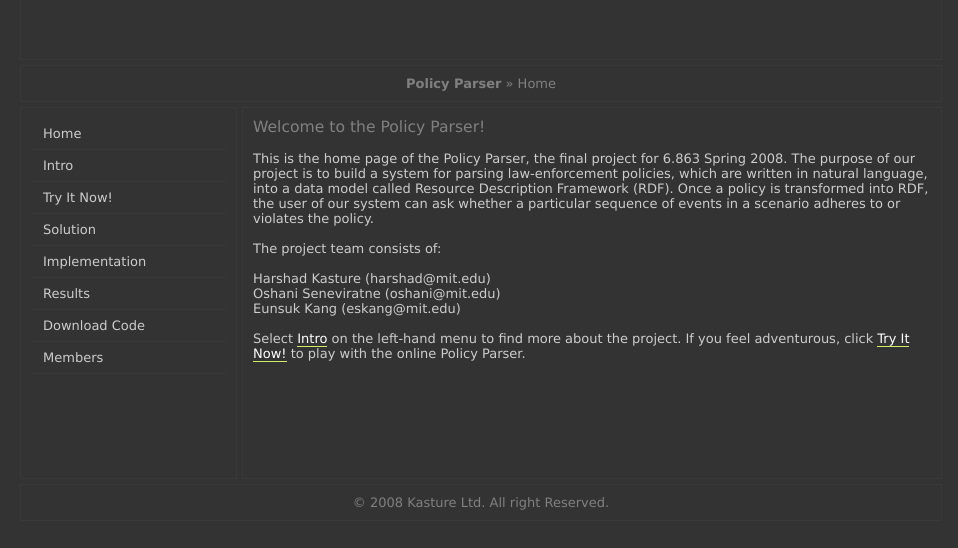
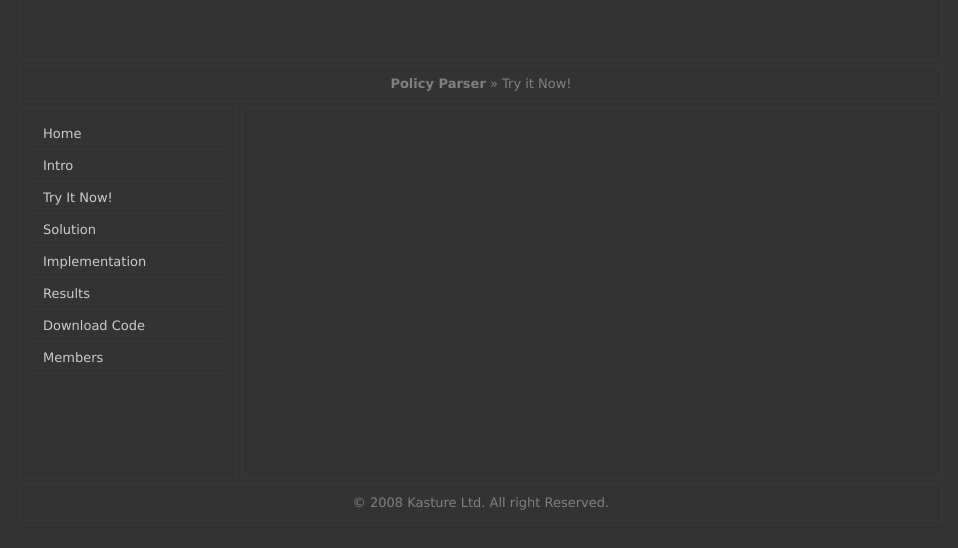
Before and after one commit to oshanis/justparseit, a plain HTML site: page doc/www/try.html in a window 1280 px wide. Shown: the part 72-620 px from the top of the page, without its empty margins (159-1117 px from the left). Drawn offline with Linux system fonts and the light colour scheme.

Commit message:
try it slate

```diff
--- a/doc/www/try.html
+++ b/doc/www/try.html
@@ -23,7 +23,7 @@
 		<!-- Begin Strap -->
 
         <div id="strap">
-<b>Policy Parser</b> &raquo; Home</div>
+<b>Policy Parser</b> &raquo; Try it Now!</div>
 
 		<!-- End Strap -->
 
@@ -47,34 +47,7 @@
 		<!-- Begin Content-->
 
 		<div id="content">
-		    <h2> Welcome to the Policy Parser!</h2>
-			<br />
-			<p> This is the home page of the Policy Parser, the
-				final project for 6.863 Spring 2008.  The purpose of
-				our project is to build a system for parsing
-				law-enforcement policies, which are written in natural
-              language, into a data
-				model called Resource Description Framework (RDF).
-				Once a policy is transformed into RDF, the user of our
-              system can ask whether a particular sequence of events in a
-				scenario adheres to or violates the policy.
-            </p>
-			<br />
-            <p>
-              The project team consists of:
-              <br />
-              <br /> Harshad Kasture (harshad@mit.edu)
-              <br /> Oshani Seneviratne (oshani@mit.edu)
-              <br /> Eunsuk Kang (eskang@mit.edu)
-              </ul>
-            </p>
-                <br />
-	        <p> Select <a style="text-decoration:none" href="#">Intro</a> on the left-hand menu to find more
-				about the project. If you feel adventurous, click
-              <a style="text-decoration:none" href="#">Try It Now!</a> to play with the online
-              Policy Parser.
-	        </p>
-	    </div>
+		</div>
 
 		<!-- End Content -->
 
```
Also changed, not shown: 1 other file.
